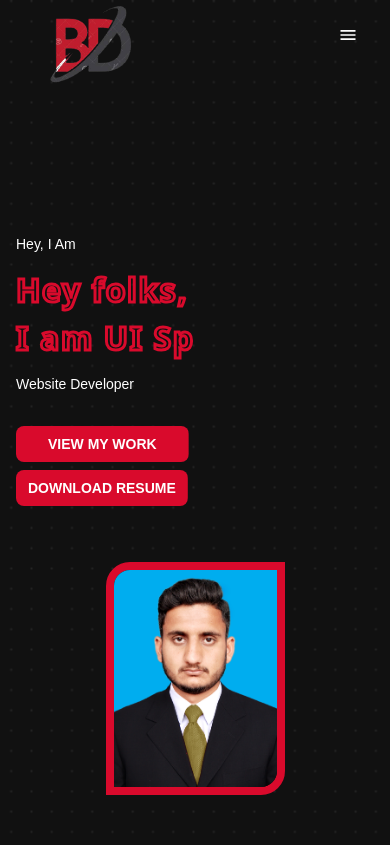
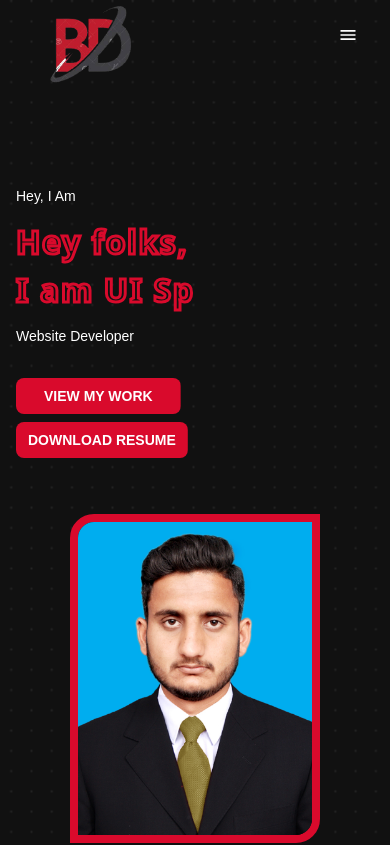
Before and after one commit to BasharatAliKing/Portfolio-On-Tailwind, a React (Create React App) app: page / in a window 390 px wide. Shown: the top 845 px of the page. Built offline with nearby package versions, Linux system fonts and the light colour scheme.

Commit message:
data added

```diff
--- a/src/Pages/Home.jsx
+++ b/src/Pages/Home.jsx
@@ -34,12 +34,12 @@ export default function Home() {
           </div>
             <p className='text-sm md:text-lg font-medium font-saira'>Website Developer</p>
             <div className="flex flex-col mt-5 md:flex-row gap-2 md:mt-7 items-start md:items-center">
-              <a href="/" className=' px-8 py-2 text-sm md:px-3 md:py-2 md:text-md btn font-saira font-bold rounded-lg uppercase'>View my Work</a>
+              <a href="/" className=' px-7 py-2 text-sm md:px-3 md:py-2 md:text-md btn font-saira font-bold rounded-lg uppercase'>View my Work</a>
               <a href={resume} className=' px-3 py-2 text-sm md:px-3 md:py-2 md:text-md btn font-saira font-bold rounded-lg uppercase' download="Resume" >Download resume</a>
             </div>
 
           </div>
-          <div className='md:w-1/2 flex justify-center mt-10 md:mt-0'><img src={process.env.PUBLIC_URL + "./me.jpg"} className='border-8 rounded-tl-3xl rounded-br-3xl border-red' width="50%" alt="my-pic" /></div>
+          <div className='md:w-1/2 flex justify-center mt-10 md:mt-0'><img src={process.env.PUBLIC_URL + "./me.jpg"} className='border-8 rounded-tl-3xl rounded-br-3xl border-red w-[70%] md:w-[50%]' width="50%" alt="my-pic" /></div>
         </div>
       </div>
       {/* Work section start here */}
```
